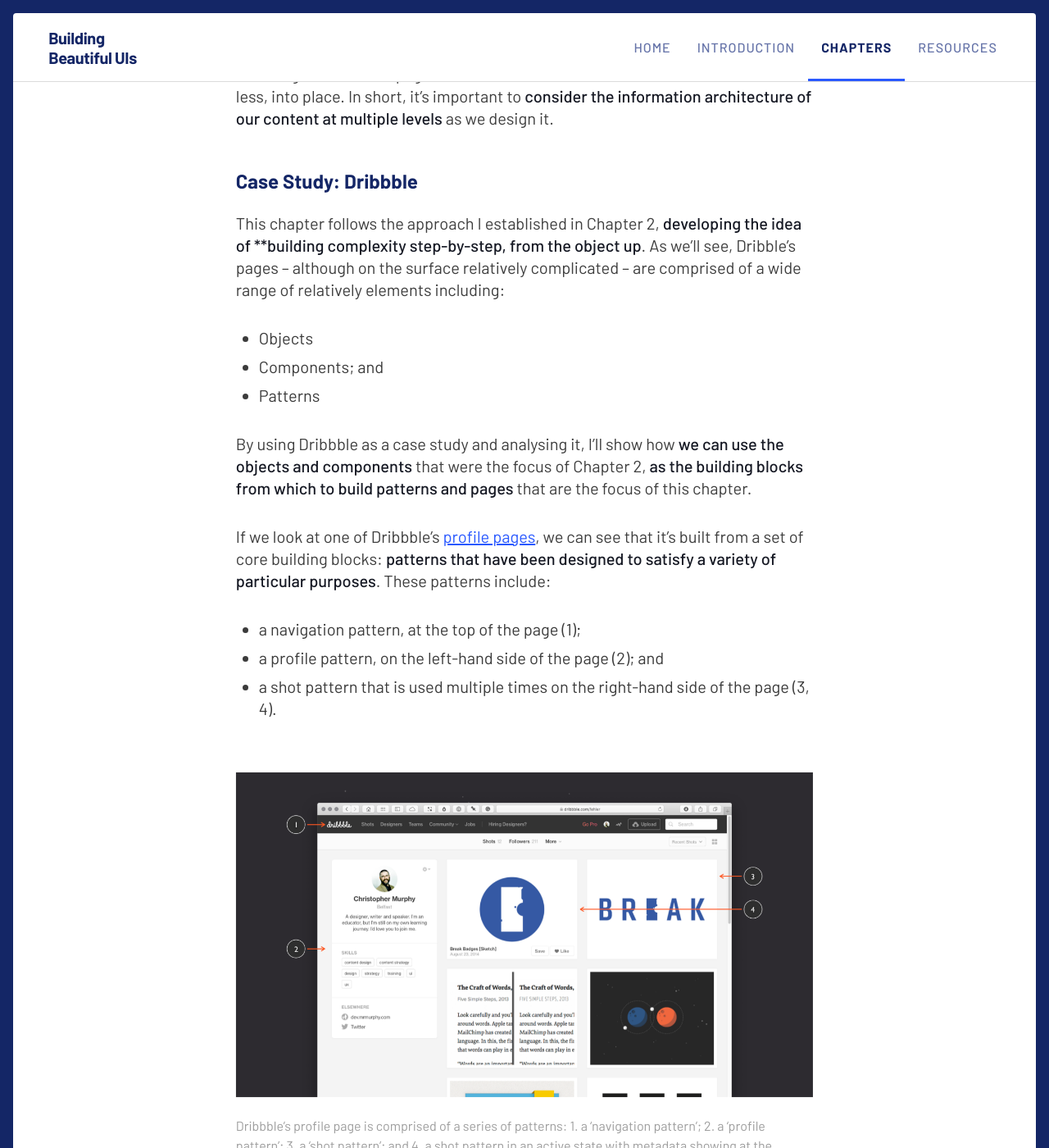
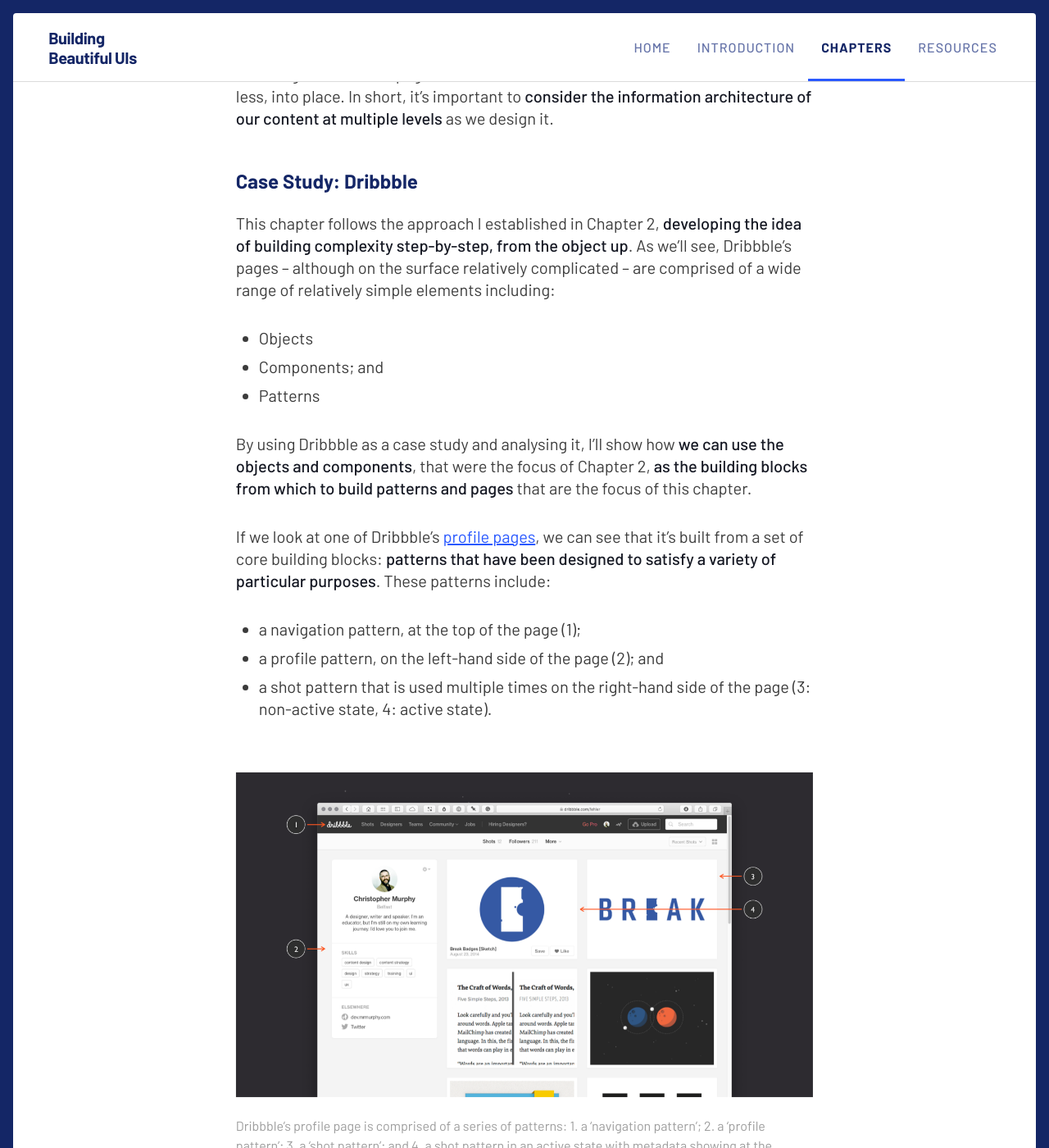
Before and after one commit to buildingbeautifuluis/buildingbeautifuluis.github.io, a Jekyll site: the page built from _preview/03-Information-Architecture.md, in a window 1280 px wide and 1400 px high, scrolled down 15473 px. Shown: the whole window at 82% size. Built offline with Jekyll 4.4.1, drawn with Linux system fonts in a browser that asks for light colours; some of the changed text lies outside the part shown.

Commit message:
Working on Dribbble case study. Almost done.

```diff
--- a/_preview/03-Information-Architecture.md
+++ b/_preview/03-Information-Architecture.md
@@ -329,19 +329,19 @@
 
 ### Case Study: Dribbble
 
-This chapter follows the approach I established in Chapter 2, **developing the idea of **building complexity step-by-step, from the object up**. As we’ll see, Dribble’s pages – although on the surface relatively complicated – are comprised of a wide range of relatively elements including:
+This chapter follows the approach I established in Chapter 2, **developing the idea of building complexity step-by-step, from the object up**. As we’ll see, Dribbble’s pages – although on the surface relatively complicated – are comprised of a wide range of relatively simple elements including:
 
 + Objects
 + Components; and
 + Patterns
 
-By using Dribbble as a case study and analysing it, I’ll show how **we can use the objects and components** that were the focus of Chapter 2, **as the building blocks from which to build patterns and pages** that are the focus of this chapter.
+By using Dribbble as a case study and analysing it, I’ll show how **we can use the objects and components**, that were the focus of Chapter 2, **as the building blocks from which to build patterns and pages** that are the focus of this chapter.
 
 If we look at one of Dribbble’s [profile pages](https://dribbble.com/fehler), we can see that it’s built from a set of core building blocks: **patterns that have been designed to satisfy a variety of particular purposes**. These patterns include:
 
 + a navigation pattern, at the top of the page (1);
 + a profile pattern, on the left-hand side of the page (2); and
-+ a shot pattern that is used multiple times on the right-hand side of the page (3, 4).
++ a shot pattern that is used multiple times on the right-hand side of the page (3: non-active state, 4: active state).
 
 
 {% include figure.html url="/images/ch3/c3-s2-dribbble-profile-page.png" alt="Dribbble’s Profile Page" description="Dribbble’s profile page is comprised of a series of patterns: 1. a ‘navigation pattern’; 2. a ‘profile pattern’; 3. a ‘shot pattern’; and 4. a shot pattern in an active state with metadata showing at the bottom." %}
```
Also changed, not shown: other parts of _preview/03-Information-Architecture.md (+7 -5 lines).
